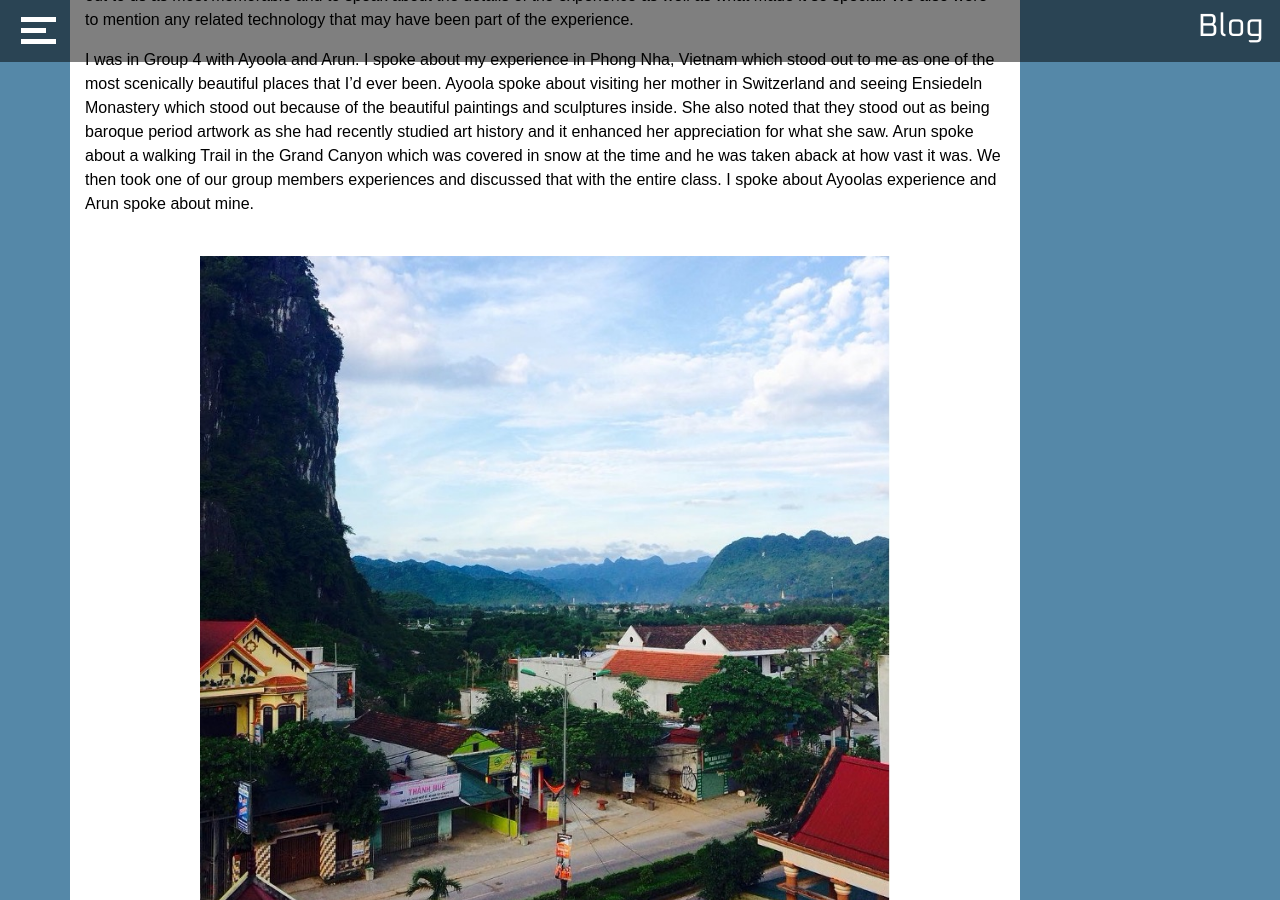
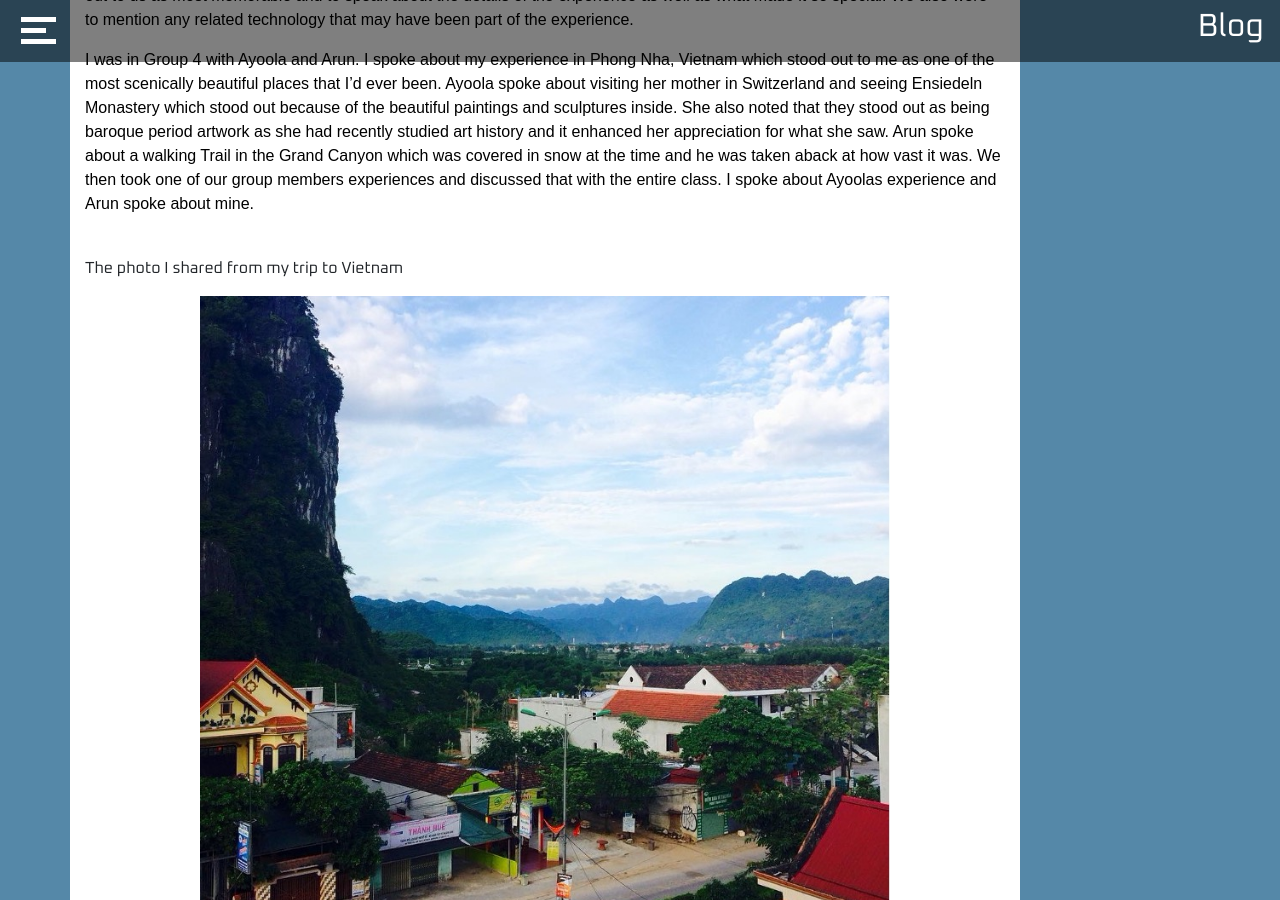
Before and after one commit to Tony8egan/www.TonesDesigns, a Jekyll site: the page built from Blog.markdown, in a window 1280 px wide and 900 px high, scrolled down 21129 px. Built offline with Jekyll 4.4.1, drawn with Linux system fonts in a browser that asks for light colours; nearby versions of some CDN libraries.

Commit message:
Update Blog.html

```diff
--- a/_layouts/Blog.html
+++ b/_layouts/Blog.html
@@ -496,6 +496,7 @@
             one of our group members experiences and discussed that with the entire class. I spoke
             about Ayoolas experience and Arun spoke about mine. </p>
             <br>
+            <p>The photo I shared from my trip to Vietnam</p>
              <img class = "img-fluid" src="images/Blog/Week 2.jpg" alt="Lost image" style="object-fit: cover;width:75%;display: block;margin-left: auto;margin-right: auto;">
         <br>
         <p style ="color:black" class ="desctiptiveText">The next activity was to come up with
```
